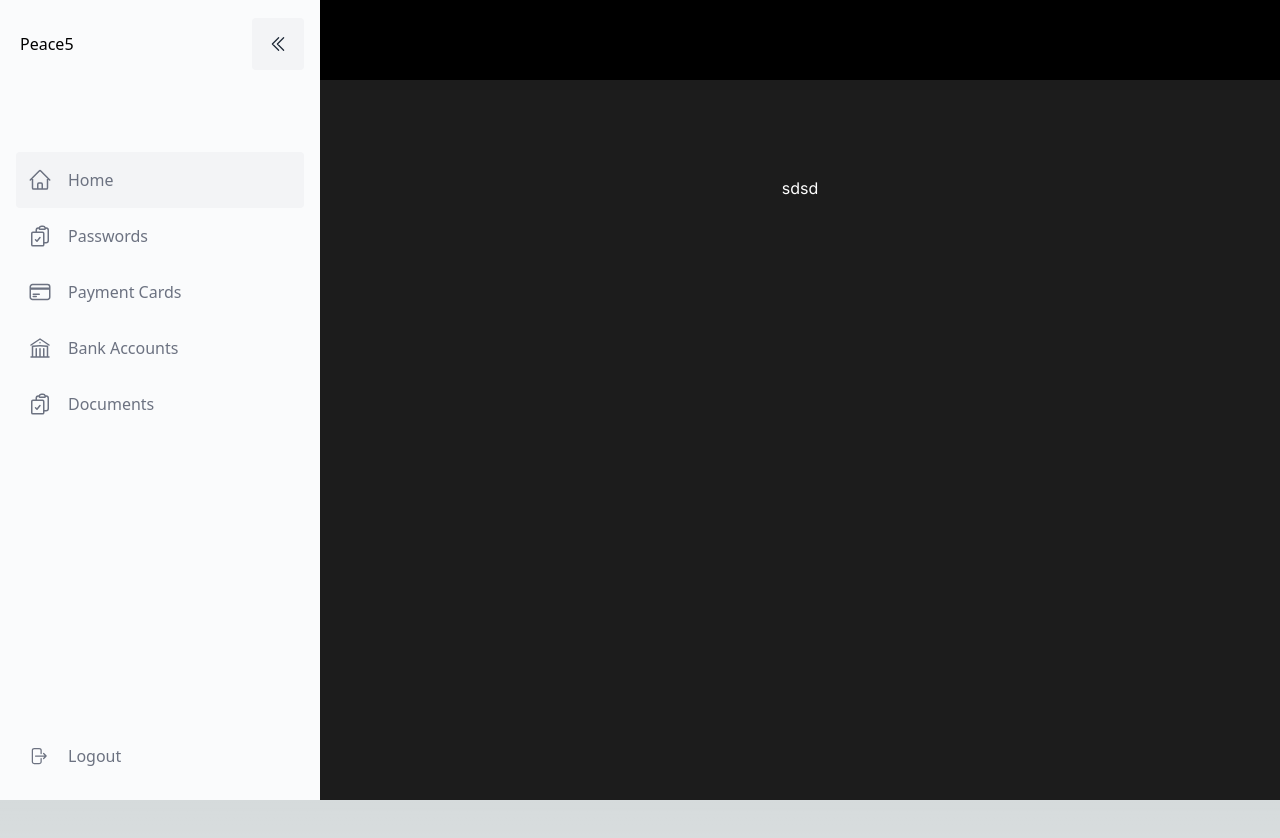
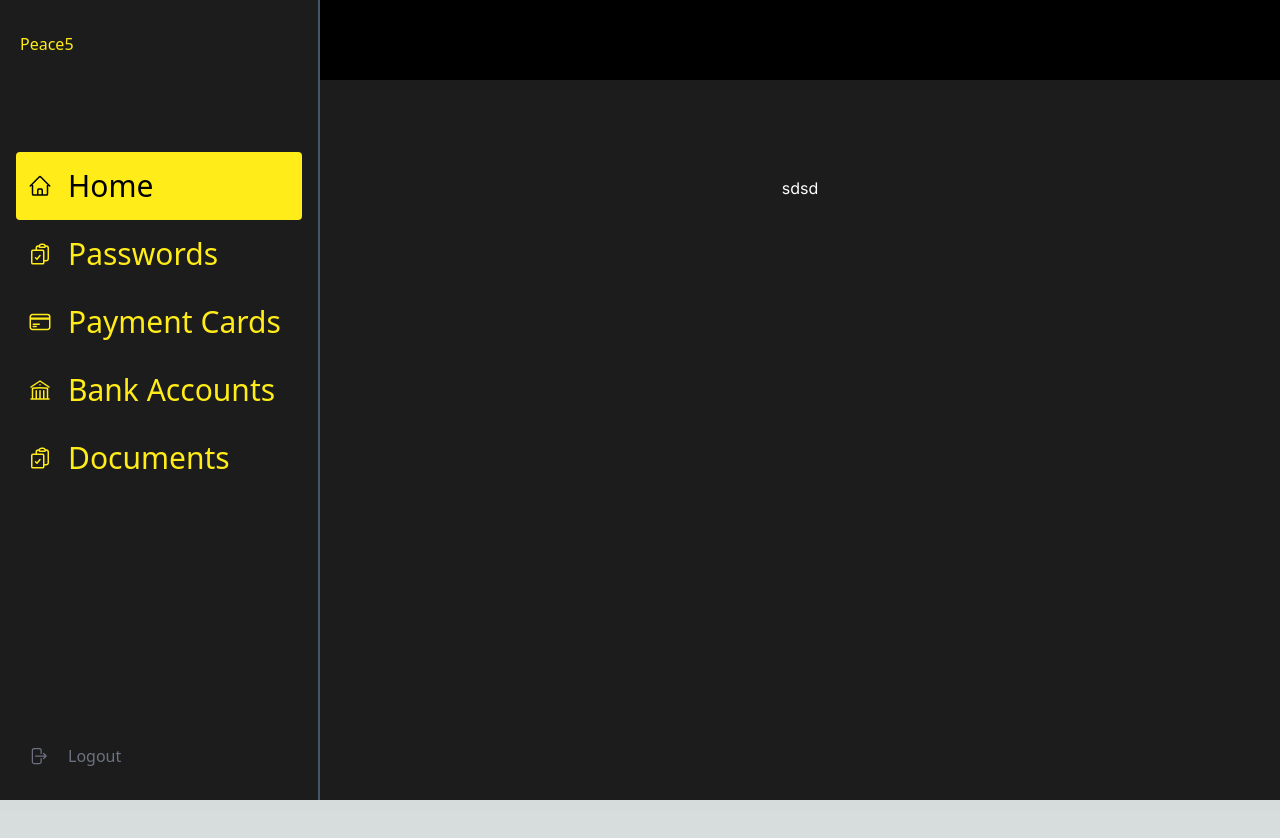
Before and after one commit to Moganesan/peace5, a Next.js app: page / in a window 1280 px wide. Shown: the top 838 px of the page. Built offline with nearby package versions, Linux system fonts and the light colour scheme.

Commit message:
sidebar css updated

```diff
--- a/components/sidebar.tsx
+++ b/components/sidebar.tsx
@@ -48,7 +48,7 @@ const Sidebar = () => {
   );
 
   const wrapperClasses = classNames(
-    "h-screen px-4 z-20 pt-8 pb-4 bg-light flex justify-between flex-col",
+    "h-screen px-4 z-20 border-slate-600 text-primary border-r-2 pt-8 pb-4 border-1 bg-primaryBackground flex justify-between flex-col",
     {
       ["w-80"]: !toggleCollapse,
       ["w-20"]: toggleCollapse,
@@ -64,9 +64,9 @@ const Sidebar = () => {
 
   const getNavItemClasses = (menu: any) => {
     return classNames(
-      "flex items-center cursor-pointer hover:bg-light-lighter rounded w-full overflow-hidden whitespace-nowrap",
+      "flex items-center cursor-pointer hover:bg-slate-800 hover:text-slate-400 rounded w-full overflow-hidden whitespace-nowrap",
       {
-        ["bg-light-lighter"]: activeMenu.id === menu.id,
+        ["bg-primary text-black"]: activeMenu.id === menu.id,
       }
     );
   };
@@ -95,14 +95,14 @@ const Sidebar = () => {
               </div>
             </div>
           </div>
-          {isCollapsible && (
+          {/* {isCollapsible && (
             <button
               className={collapseIconClasses}
               onClick={handleSidebarToggle}
             >
               <ChevronDoubleLeftIcon className="text-text w-5 h-5" />
             </button>
-          )}
+          )} */}
         </div>
 
         <div className="flex flex-col items-start mt-24">
@@ -117,22 +117,20 @@ const Sidebar = () => {
                   >
                     <div style={{ width: "2.5rem" }}>
                       {menu.label == "Home" ? (
-                        <HomeIcon className="text-text-light w-6 h-6" />
+                        <HomeIcon className="w-6 h-6" />
                       ) : menu.label == "Payment Cards" ? (
-                        <CreditCardIcon className="text-text-light w-6 h-6" />
+                        <CreditCardIcon className="w-6 h-6" />
                       ) : menu.label == "Bank Accounts" ? (
-                        <BuildingLibraryIcon className="text-text-light w-6 h-6" />
+                        <BuildingLibraryIcon className="w-6 h-6" />
                       ) : menu.label == "Wify Passwords" ? (
-                        <WifiIcon className="text-text-light w-6 h-6" />
+                        <WifiIcon className="w-6 h-6" />
                       ) : (
-                        <ClipboardDocumentCheckIcon className="text-text-light w-6 h-6" />
+                        <ClipboardDocumentCheckIcon className="w-6 h-6" />
                       )}
                     </div>
                     {!toggleCollapse && (
                       <span
-                        className={classNames(
-                          "text-md font-medium text-text-light"
-                        )}
+                        className={classNames("text-md text-3xl font-medium")}
                       >
                         {menu.label}
                       </span>
```
